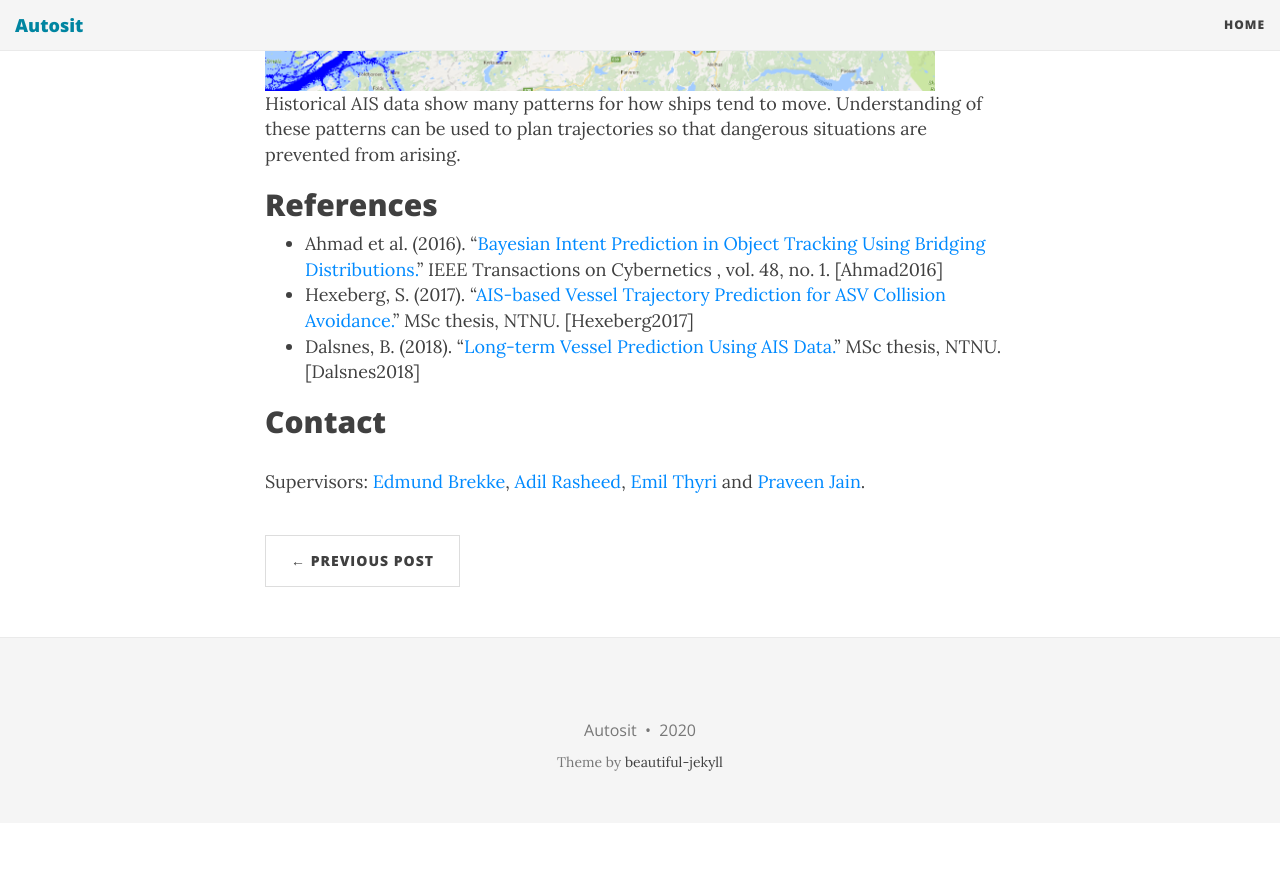
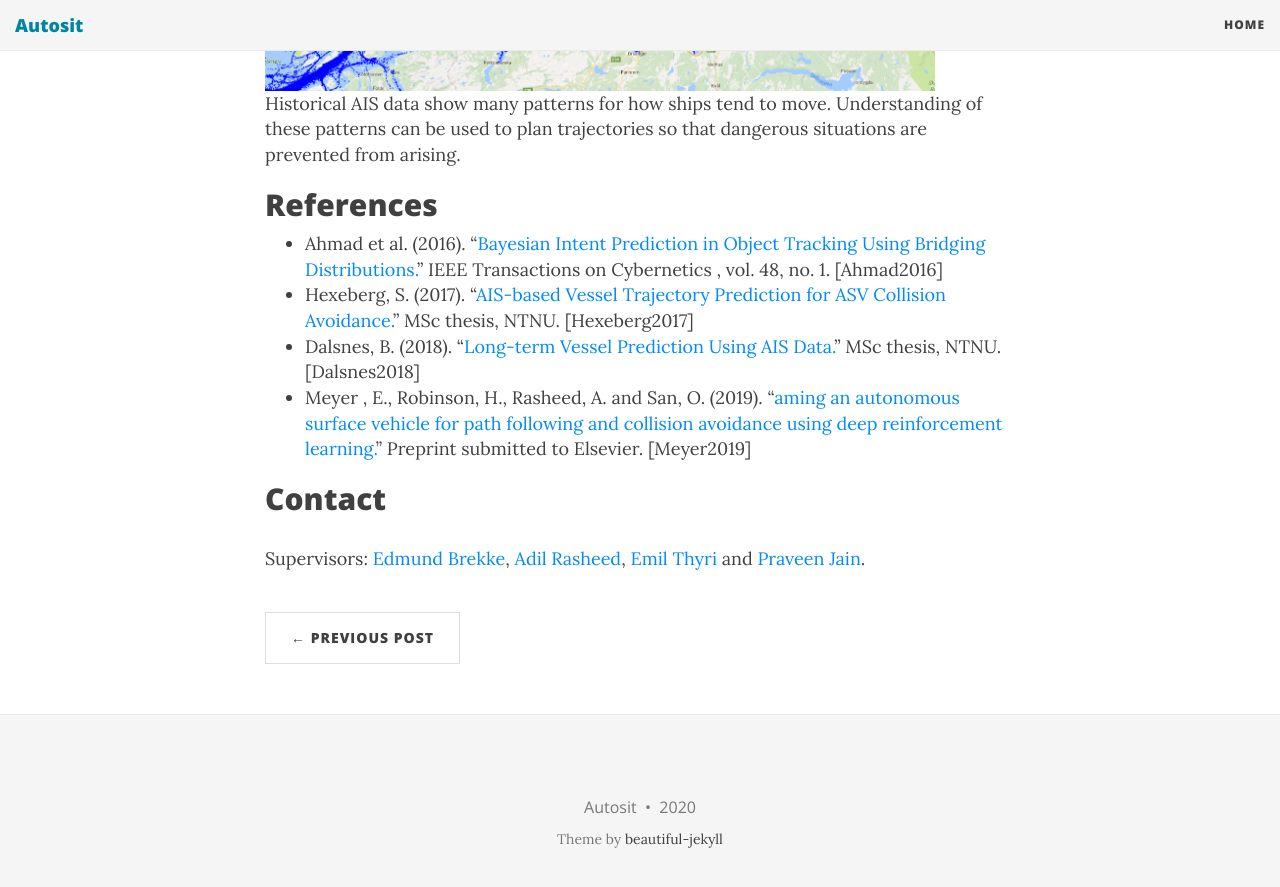
Before and after one commit to autosit/autosit.github.io, a Jekyll site: the page built from _posts/2020-04-19-ltp_canal.md, in a window 1280 px wide and 900 px high, scrolled down 3131 px. Shown: the top 887 px of the window. Built offline with Jekyll 4.4.1, drawn with Linux system fonts in a browser that asks for light colours; nearby versions of some CDN libraries; before the commit the page ends 3954 px from its top, so only the background shows below that.

Commit message:
updated twin of the canal

```diff
--- a/_posts/2020-04-19-ltp_canal.md
+++ b/_posts/2020-04-19-ltp_canal.md
@@ -54,6 +54,8 @@ In the master thesis the candidate is expected to make several additional stride
 * Ahmad et al. (2016). "<a href="https://ieeexplore.ieee.org/document/7765149">Bayesian Intent Prediction in Object Tracking Using Bridging Distributions.</a>" IEEE Transactions on Cybernetics , vol. 48, no. 1. [Ahmad2016]
 * Hexeberg, S. (2017). "<a href="https://brage.bibsys.no/xmlui/handle/11250/2452108">AIS-based Vessel Trajectory Prediction for ASV Collision Avoidance.</a>" MSc thesis, NTNU. [Hexeberg2017]
 * Dalsnes, B. (2018). "<a href="https://brage.bibsys.no/xmlui/handle/11250/2557943">Long-term Vessel Prediction Using AIS Data.</a>" MSc thesis, NTNU. [Dalsnes2018]
+* Meyer , E., Robinson, H., Rasheed, A. and San, O. (2019). "<a href="https://arxiv.org/pdf/1912.08578.pdf">aming an autonomous surface vehicle for path following and collision avoidance using deep reinforcement learning.</a>" Preprint submitted to Elsevier. [Meyer2019]
+
 
 ## Contact
 
```
